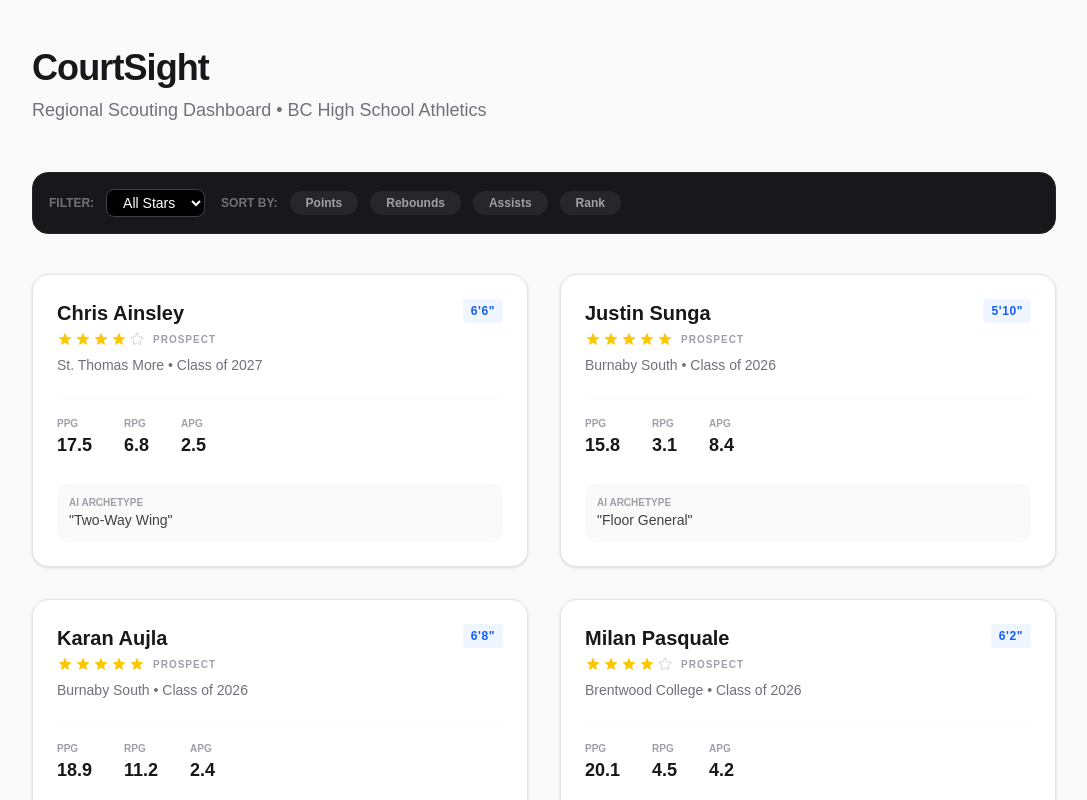
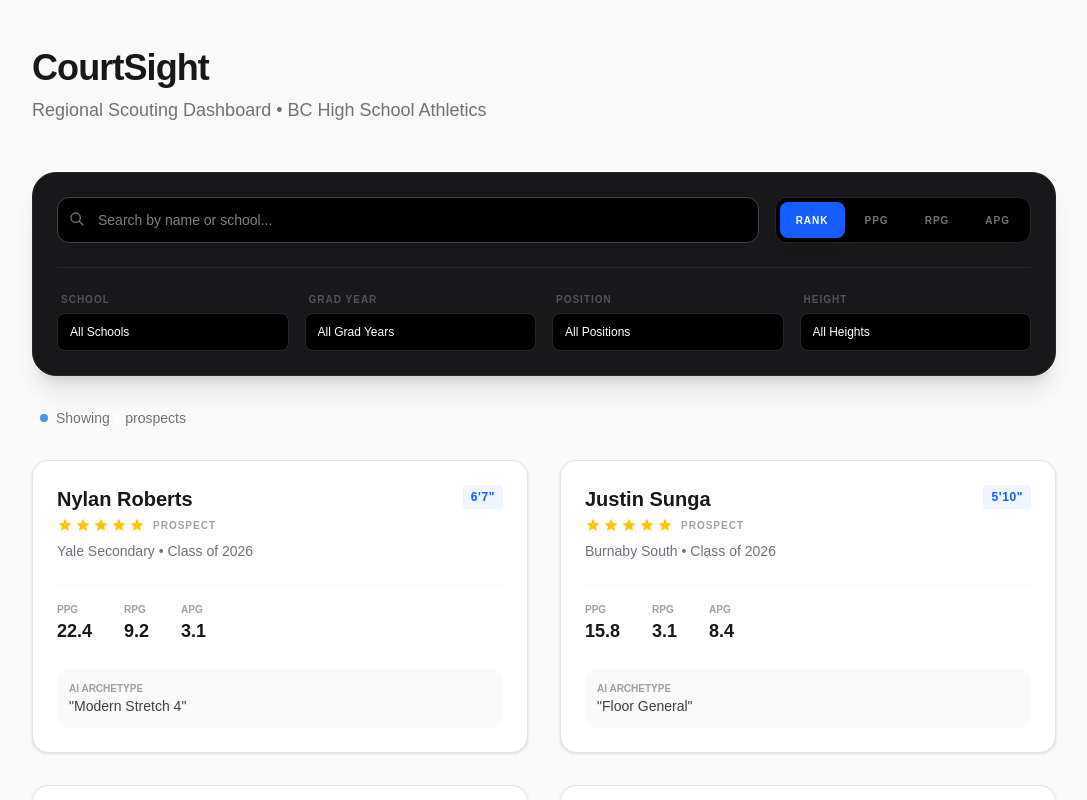
Before and after one commit to groofazy/courtsight, a Next.js app: page / in a window 1280 px wide. Shown: the top 800 px of the page, without its empty margins (96-1183 px from the left). Built offline with nearby package versions, Linux system fonts and the light colour scheme.

Commit message:
fixed dashboard and filterselect and search filter compononests

```diff
--- a/src/components/DashboardGrid.tsx
+++ b/src/components/DashboardGrid.tsx
@@ -1,67 +1,72 @@
 "use client";
-import { useState } from "react";
+import { useState, useMemo } from "react";
 import Link from "next/link";
 import PlayerCard from "./PlayerCard";
+import { SearchFilter } from "./SearchFilter";
+import { FilterSelect } from "./FilterSelect";
 
 export default function DashboardGrid({ players }: { players: any[] }) {
-  const [filter, setFilter] = useState("all");
-  const [sortBy, setSortBy] = useState("name");
+  const [search, setSearch] = useState("");
+  const [sortBy, setSortBy] = useState("stars");
+  const [filters, setFilters] = useState({ school: "all", grad: "all", pos: "all", height: "all" });
 
-  // Logic to handle sorting/filtering
-  const processedPlayers = [...players]
-    .filter((p) => (filter === "all" ? true : p.starRating >= parseInt(filter)))
-    .sort((a, b) => {
-      if (sortBy === "ppg") return b.stats.ppg - a.stats.ppg;
-      if (sortBy === "rpg") return b.stats.rpg - a.stats.rpg;
-      if (sortBy === "apg") return b.stats.apg - a.stats.apg;
-      if (sortBy === "stars") return b.starRating - a.starRating;
-      return a.name.localeCompare(b.name);
-    });
+  // 1. Logic moved to the "Engine"
+  const filteredPlayers = usePlayerFilters(players, search, filters, sortBy);
+
+  // 2. Data derivation moved into a config object
+const filterConfigs = [
+    { label: "School", key: "school", options: Array.from(new Set(players.map(p => p.bio.school))).sort() },
+    { label: "Grad Year", key: "grad", options: Array.from(new Set(players.map(p => p.bio.grad.toString()))).sort() }, // Fixed "Classs" typo here
+    { label: "Position", key: "pos", options: Array.from(new Set(players.map(p => p.bio.position))).sort() },
+    { label: "Height", key: "height", options: Array.from(new Set(players.map(p => p.bio.height))).sort() },
+  ];
 
   return (
-    <div>
-      {/* Filter Bar - Dark Design */}
-      <div className="flex flex-wrap gap-4 mb-10 p-4 bg-zinc-900 border border-zinc-800 rounded-2xl">
-        <div className="flex items-center gap-3">
-          <span className="text-xs font-bold text-zinc-500 uppercase">Filter:</span>
-          <select
-            onChange={(e) => setFilter(e.target.value)}
-            className="bg-black text-white text-sm border border-zinc-700 rounded-lg px-3 py-1 outline-none focus:border-blue-500"
-          >
-            <option value="all">All Stars</option>
-            <option value="5">5 Stars</option>
-            <option value="4">4+ Stars</option>
-            <option value="3">3+ Stars</option>
-          </select>
-        </div>
+    <div className="space-y-8">
+      <div className="bg-zinc-900 border border-zinc-800 p-6 rounded-3xl shadow-xl space-y-6">
+        <SearchFilter search={search} setSearch={setSearch} sortBy={sortBy} setSortBy={setSortBy} />
 
-        <div className="flex items-center gap-3">
-          <span className="text-xs font-bold text-zinc-500 uppercase">Sort By:</span>
-          {[
-            { id: "ppg", label: "Points" },
-            { id: "rpg", label: "Rebounds" },
-            { id: "apg", label: "Assists" },
-            { id: "stars", label: "Rank" },
-          ].map((btn) => (
-            <button
-              key={btn.id}
-              onClick={() => setSortBy(btn.id)}
-              className={`px-4 py-1 rounded-full text-xs font-semibold transition-all ${
-                sortBy === btn.id
-                ? "bg-blue-600 text-white"
-                : "bg-zinc-800 text-zinc-400 hover:bg-zinc-700"
-              }`}
-            >
-              {btn.label}
-            </button>
+        <div className="grid grid-cols-2 lg:grid-cols-4 gap-4 pt-6 border-t border-zinc-800">
+          {filterConfigs.map((cfg) => (
+            <FilterSelect
+              key={cfg.key}
+              label={cfg.label}
+              options={cfg.options}
+              value={filters[cfg.key as keyof typeof filters]}
+              // Added ': string' to val to fix the TypeScript error
+              onChange={(val: string) => setFilters(prev => ({ ...prev, [cfg.key]: val }))}
+            />
           ))}
         </div>
       </div>
 
-      {/* The Grid */}
-      <div className="grid grid-cols-1 md:grid-cols-2 gap-8">
-        {processedPlayers.map((player) => (
-          <Link href={`/player/${player.id}`} key={player.id} className="block transition-transform hover:scale-[1.01]">
+    {/* Result Counter Badge */}
+    <div className="flex items-center justify-between px-2">
+      <div className="flex items-center gap-2">
+        <span className="flex h-2 w-2 rounded-full bg-blue-500 animate-pulse" />
+        <p className="text-sm font-medium text-zinc-500">
+          Showing <span className="text-white font-bold">{filteredPlayers.length}</span> prospects
+        </p>
+      </div>
+
+      {/* Conditional 'Clear All' button */}
+      {(search || Object.values(filters).some(v => v !== 'all')) && (
+        <button
+          onClick={() => {
+            setSearch("");
+            setFilters({ school: "all", grad: "all", pos: "all", height: "all" });
+          }}
+          className="text-[10px] font-bold text-blue-500 uppercase tracking-tighter hover:text-blue-400 transition-colors"
+        >
+          Reset Filters
+        </button>
+      )}
+    </div>
+
+
+      <div className="grid grid-cols-1 md:grid-cols-2 gap-8 pb-12">
+        {filteredPlayers.map((player) => (
+          <Link href={`/player/${player.id}`} key={player.id} className="block hover:scale-[1.01] transition-transform">
             <PlayerCard player={player} />
           </Link>
         ))}
@@ -69,3 +74,20 @@ export default function DashboardGrid({ players }: { players: any[] }) {
     </div>
   );
 }
+
+// Logic extracted to a focused helper
+function usePlayerFilters(players: any[], search: string, filters: any, sortBy: string) {
+  return useMemo(() => {
+    return [...players]
+      .filter((p) => {
+        const matchesSearch = p.name.toLowerCase().includes(search.toLowerCase()) ||
+                              p.bio.school.toLowerCase().includes(search.toLowerCase());
+        const matchesSchool = filters.school === "all" || p.bio.school === filters.school;
+        const matchesGrad = filters.grad === "all" || p.bio.grad.toString() === filters.grad;
+        const matchesPos = filters.pos === "all" || p.bio.position === filters.pos;
+        const matchesHeight = filters.height === "all" || p.bio.height === filters.height;
+        return matchesSearch && matchesSchool && matchesGrad && matchesPos && matchesHeight;
+      })
+      .sort((a, b) => (b.stats[sortBy] || b.starRating) - (a.stats[sortBy] || a.starRating));
+  }, [search, filters, sortBy, players]);
+}
--- /dev/null
+++ b/src/components/FilterSelect.tsx
@@ -0,0 +1,28 @@
+"use client";
+
+interface FilterSelectProps {
+  label: string;
+  options: (string | number)[];
+  value: string;
+  onChange: (val: string) => void;
+}
+
+export function FilterSelect({ label, options, value, onChange }: FilterSelectProps) {
+  return (
+    <div className="flex flex-col gap-1.5">
+      <label className="text-[10px] font-bold text-zinc-600 uppercase tracking-widest px-1">
+        {label}
+      </label>
+      <select
+        value={value}
+        onChange={(e) => onChange(e.target.value)}
+        className="bg-black border border-zinc-800 text-white text-xs rounded-lg py-2.5 px-3 focus:border-blue-500 outline-none cursor-pointer appearance-none transition-colors hover:border-zinc-600"
+      >
+        <option value="all">All {label}s</option>
+        {options.map((opt) => (
+          <option key={opt} value={opt}>{opt}</option>
+        ))}
+      </select>
+    </div>
+  );
+}
--- /dev/null
+++ b/src/components/SearchFilter.tsx
@@ -0,0 +1,47 @@
+"use client";
+
+interface SearchFilterProps {
+  search: string;
+  setSearch: (val: string) => void;
+  sortBy: string;
+  setSortBy: (val: string) => void;
+}
+
+export function SearchFilter({ search, setSearch, sortBy, setSortBy }: SearchFilterProps) {
+  return (
+    <div className="flex flex-col md:flex-row gap-4">
+      <div className="relative flex-1">
+        <input
+          type="text"
+          value={search}
+          placeholder="Search by name or school..."
+          className="w-full bg-black border border-zinc-700 rounded-xl py-3 pl-10 pr-4 text-sm text-white focus:ring-2 focus:ring-blue-500 outline-none transition-all"
+          onChange={(e) => setSearch(e.target.value)}
+        />
+        <SearchIcon className="absolute left-3 top-3.5 w-4 h-4 text-zinc-500" />
+      </div>
+
+      <div className="flex gap-1 bg-black p-1 rounded-xl border border-zinc-800">
+        {['stars', 'ppg', 'rpg', 'apg'].map((key) => (
+          <button
+            key={key}
+            onClick={() => setSortBy(key)}
+            className={`px-4 py-2 rounded-lg text-[10px] font-bold uppercase tracking-widest transition-all ${
+              sortBy === key ? "bg-blue-600 text-white shadow-lg" : "text-zinc-500 hover:text-zinc-300"
+            }`}
+          >
+            {key === 'stars' ? 'Rank' : key}
+          </button>
+        ))}
+      </div>
+    </div>
+  );
+}
+
+function SearchIcon(props: any) {
+  return (
+    <svg fill="none" viewBox="0 0 24 24" stroke="currentColor" {...props}>
+      <path strokeLinecap="round" strokeLinejoin="round" strokeWidth={2} d="M21 21l-6-6m2-5a7 7 0 11-14 0 7 7 0 0114 0z" />
+    </svg>
+  );
+}
```
